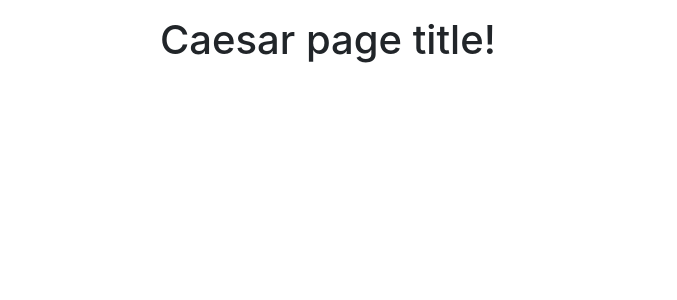
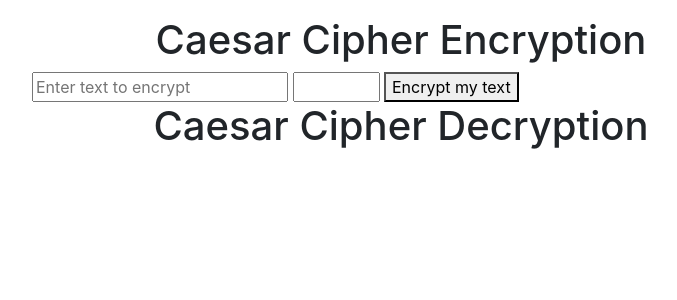
Before and after one commit to christian-doucette/code_breaker, a Flask app: page /caesar in a window 1280 px wide. Shown: the part 56-356 px from the top of the page, without its empty margins (239-916 px from the left). Run offline with Flask 2, Linux system fonts and the light colour scheme; some libraries are stand-ins or nearby versions.

Commit message:
now can do caesar cipher encryption on flask app

```diff
--- a/code_breaker_flask_app.py
+++ b/code_breaker_flask_app.py
@@ -1,5 +1,14 @@
-from flask import Flask, render_template
+# flask imports
+from flask import Flask, render_template, request
+
+# sqlite3 for database
 import sqlite3
+import sys
+
+
+# My code files
+import encrypt
+
 
 
 app = Flask(__name__)
@@ -11,7 +20,19 @@ def home_page():
 
 @app.route('/caesar')
 def caesar_page():
-    return render_template('caesar_page.html')
+    print('This is standard output (page without form)', file=sys.stdout)
+
+    return render_template('caesar_page.html', encrypted_text = None, decrypted_text = None)
+
+@app.route('/caesar/encrypt/', methods=['GET', 'POST'])
+def caesar_encrypt_input():
+    print('This is standard output', file=sys.stdout)
+    # Gets data from form
+    input_text = request.form['input_text']
+    input_rot  = int(request.form['input_rot'])
+
+    encrypted_text = encrypt.encrypt_caesar(input_text, input_rot)
+    return render_template('caesar_page.html', encrypted_text = encrypted_text, decrypted_text = None)
 
 
 
--- a/templates/base.html
+++ b/templates/base.html
@@ -8,7 +8,7 @@
 /* makes smaller if not on mobile */
 @media (min-width:800px){
   .container {
-    width: 40%;
+    width: 60%;
   }
 }
 </style>
--- a/templates/caesar_page.html
+++ b/templates/caesar_page.html
@@ -1,9 +1,20 @@
 {% extends 'base.html' %}
 
-{% block header %}
-  <h1>{% block title %}Caesar{% endblock %}</h1>
-{% endblock %}
+{% block header %}Caesar{% endblock %}
+{% block title  %}Caesar{% endblock %}
 
 {% block content %}
-<h1> Caesar page title!
+<h1 style="text-align:center"> Caesar Cipher Encryption</h1>
+
+<form action="/caesar/encrypt" method="post">
+    <input autocomplete="off" type="text" name="input_text" placeholder="Enter text to encrypt" required>
+    <input type="number" name="input_rot" min="0" max="25" required>
+    <button type="submit">Encrypt my text</button>
+</form>
+
+{% if encrypted_text %}
+  <p> Encrypted Text: {{ encrypted_text }} </p>
+{% endif %}
+
+<h1 style="text-align:center"> Caesar Cipher Decryption</h1>
 {% endblock %}
--- a/templates/home_page.html
+++ b/templates/home_page.html
@@ -1,8 +1,7 @@
 {% extends 'base.html' %}
 
-{% block header %}
-  <h1>{% block title %}Home{% endblock %}</h1>
-{% endblock %}
+{% block header %}Home{% endblock %}
+{% block title  %}Home{% endblock %}
 
 {% block content %}
 <h1> Home page title!
--- a/templates/substitution_page.html
+++ b/templates/substitution_page.html
@@ -1,8 +1,7 @@
 {% extends 'base.html' %}
 
-{% block header %}
-  <h1>{% block title %}Substitution{% endblock %}</h1>
-{% endblock %}
+{% block header %}Substitution{% endblock %}
+{% block title  %}Substitution{% endblock %}
 
 {% block content %}
 <h1> Substitution page title!
--- a/templates/vignere_page.html
+++ b/templates/vignere_page.html
@@ -1,8 +1,7 @@
 {% extends 'base.html' %}
 
-{% block header %}
-  <h1>{% block title %}Vignere{% endblock %}</h1>
-{% endblock %}
+{% block header %}Vignere{% endblock %}
+{% block title  %}Vignere{% endblock %}
 
 {% block content %}
 <h1> Vignere page title!
```
Also changed, not shown: encrypt.py (+0 -16 lines).
